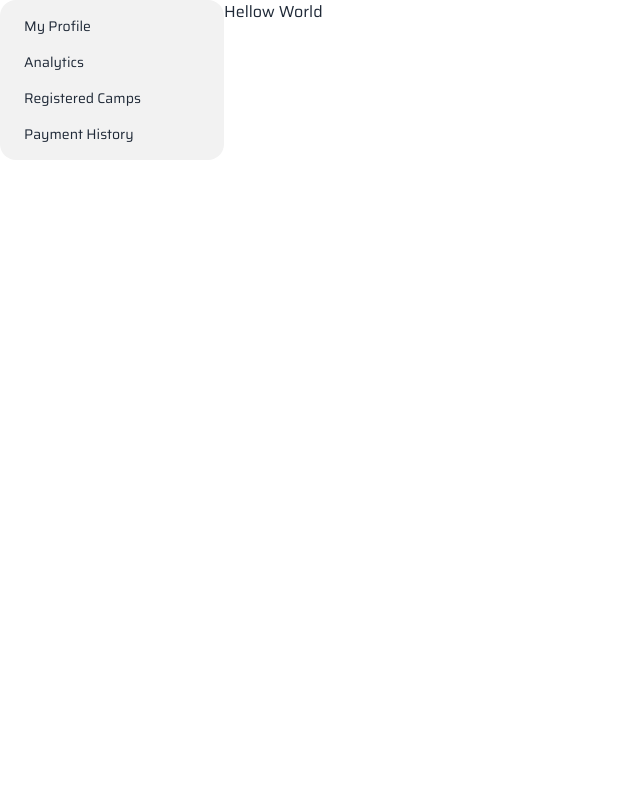
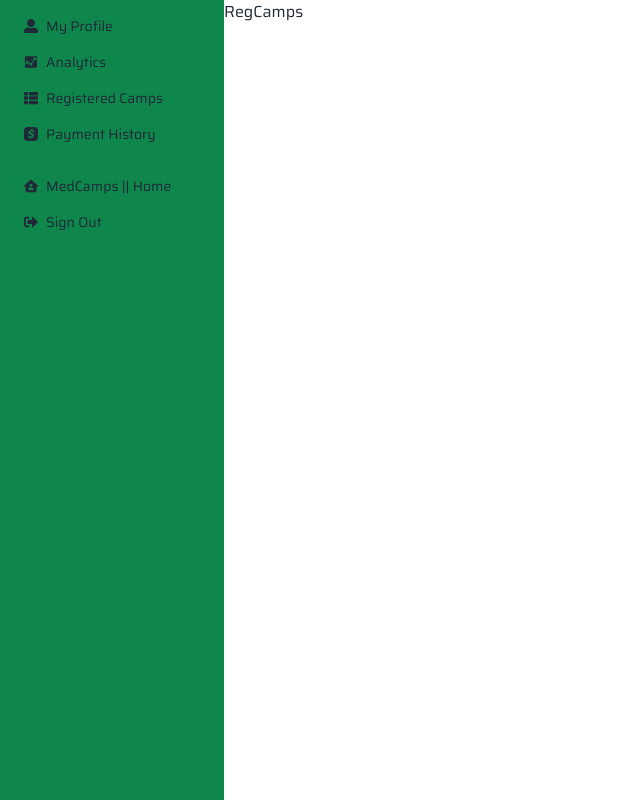
Before and after one commit to bornilshopno/medcamps-clientside, a React (Vite) app: page /dashboard/regCamps in a window 1280 px wide. Shown: the whole page, without its empty margins (0-640 px from the left). Built offline with nearby package versions, Linux system fonts and the light colour scheme; no server answers.

Commit message:
route set up completed for Organizer and Users

```diff
--- a/src/Core/DashboardLayout.jsx
+++ b/src/Core/DashboardLayout.jsx
@@ -1,30 +1,43 @@
 import { Link, Outlet } from "react-router-dom";
 import useAdmin from "../Hooks/useAdmin";
+import { ImProfile } from "react-icons/im";
+import { MdAddChart, MdSettingsApplications } from "react-icons/md";
+import { SiCashapp } from "react-icons/si";
+import { FaSignOutAlt, FaThList, FaUserAlt, FaUsersCog } from "react-icons/fa";
+import { IoMdAnalytics } from "react-icons/io";
+import { FaHouseUser } from "react-icons/fa6";
+import useAuth from "../Hooks/useAuth";
 
 
 const DashboardLayout = () => {
     const [isAdmin] = useAdmin();
+    const { logout } = useAuth()
     return (
-        <div className="flex">
-            <div>
+        <div className="flex min-h-screen">
+            <div className="bg-secondary">
                 {isAdmin ?
                     <>
-                        <ul className="menu bg-base-200 rounded-box w-56">
-                            <li><Link>My Profile</Link></li>
-                            <li><Link>Add A Camp</Link></li>
-                            <li><Link>Manage Camps</Link></li>
-                            <li><Link>Manage Registered Camp</Link></li>
+                        <ul className="menu  rounded-box w-56">
+                            <li><Link to={'/dashboard/adminProfile'}><ImProfile />My Profile</Link></li>
+                            <li><Link to={'/dashboard/addCamp'}><MdAddChart /> Add A Camp</Link></li>
+                            <li><Link to={'/dashboard/manageCamps'}><MdSettingsApplications /> Manage Camps</Link></li>
+                            <li><Link to={'/dashboard/manageRegCamps'}><FaUsersCog /> Manage Registered Camp</Link></li>
 
                         </ul>
                     </> :
                     <>
-                        <ul className="menu bg-base-200 rounded-box w-56">
-                            <li><Link>My Profile</Link></li>
-                            <li><Link>Analytics</Link></li>
-                            <li><Link>Registered Camps</Link></li>
-                            <li><Link>Payment History</Link></li>
+                        <ul className="menu  rounded-box w-56">
+                            <li><Link to={'/dashboard/userProfile'}><FaUserAlt /> My Profile</Link></li>
+                            <li><Link to={'/dashboard/analytics'}><IoMdAnalytics />Analytics</Link></li>
+                            <li><Link to={'/dashboard/regCamps'}><FaThList />Registered Camps</Link></li>
+                            <li><Link to={'/dashboard/paymentHistory'}><SiCashapp />Payment History</Link></li>
                         </ul>
                     </>}
+                <ul className="menu  rounded-box w-56">
+                    <li><Link to={'/'}><FaHouseUser /> MedCamps || Home</Link></li>
+                    <li><button onClick={() => logout()}><FaSignOutAlt />Sign Out</button></li>
+                </ul>
+
             </div>
             <div>
                 <Outlet></Outlet>
--- /dev/null
+++ b/src/Pages/DashBoard/AdminDashboard/AddCamp/AddCamp.jsx
@@ -0,0 +1,11 @@
+
+
+const AddCamp = () => {
+    return (
+        <div>
+            Add Camps
+        </div>
+    );
+};
+
+export default AddCamp;
--- /dev/null
+++ b/src/Pages/DashBoard/AdminDashboard/AdminProfile/AdminProfile.jsx
@@ -0,0 +1,11 @@
+
+
+const AdminProfile = () => {
+    return (
+        <div>
+            Admin Profile
+        </div>
+    );
+};
+
+export default AdminProfile;
--- /dev/null
+++ b/src/Pages/DashBoard/AdminDashboard/ManageCamps/ManageCamps.jsx
@@ -0,0 +1,11 @@
+
+
+const ManageCamps = () => {
+    return (
+        <div>
+            Manage Camps
+        </div>
+    );
+};
+
+export default ManageCamps;
--- /dev/null
+++ b/src/Pages/DashBoard/AdminDashboard/ManageRegCamps/ManageRegCamps.jsx
@@ -0,0 +1,11 @@
+
+
+const ManageRegCamps = () => {
+    return (
+        <div>
+            Manage Registered Camps
+        </div>
+    );
+};
+
+export default ManageRegCamps;
--- a/src/Pages/DashBoard/CommonDashBoard/Dashboard.jsx
+++ /dev/null
@@ -1,11 +0,0 @@
-import React from 'react';
-
-const Dashboard = () => {
-    return (
-        <div>
-
-        </div>
-    );
-};
-
-export default Dashboard;
--- /dev/null
+++ b/src/Pages/DashBoard/UserDashBoard/Analytics/Analytics.jsx
@@ -0,0 +1,11 @@
+
+
+const Analytics = () => {
+    return (
+        <div>
+            Analytics
+        </div>
+    );
+};
+
+export default Analytics;
--- /dev/null
+++ b/src/Pages/DashBoard/UserDashBoard/PaymentHistory/PaymentHistory.jsx
@@ -0,0 +1,11 @@
+
+
+const PaymentHistory = () => {
+    return (
+        <div>
+            PaymentHistory
+        </div>
+    );
+};
+
+export default PaymentHistory;
--- /dev/null
+++ b/src/Pages/DashBoard/UserDashBoard/RegCamps/RegCamps.jsx
@@ -0,0 +1,11 @@
+
+
+const RegCamps = () => {
+    return (
+        <div>
+            RegCamps
+        </div>
+    );
+};
+
+export default RegCamps;
--- /dev/null
+++ b/src/Pages/DashBoard/UserDashBoard/UserProfile/UserProfile.jsx
@@ -0,0 +1,11 @@
+
+
+const UserProfile = () => {
+    return (
+        <div>
+            userProfile
+        </div>
+    );
+};
+
+export default UserProfile;
```
Also changed, not shown: src/Core/Routes.jsx (+17 -9 lines).
